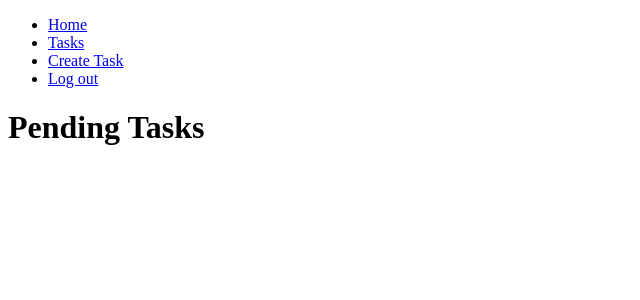
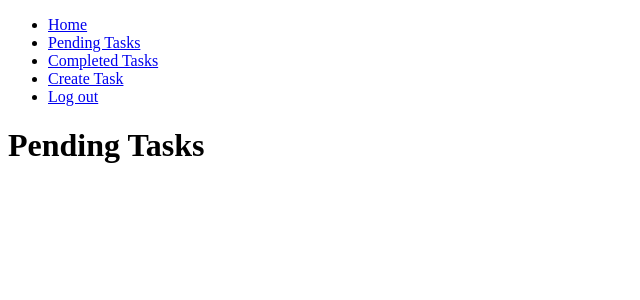
Before and after one commit to juliannParra99/auth-tasks, a Django app: page /tasks/ in a window 1280 px wide. Shown: the top 300 px of the page, without its empty margins (0-640 px from the left). Run offline with Django 4.2, Linux system fonts and the light colour scheme; the visitor is signed in with stand-in values (Sample User, id 1); data that the repository does not hold is empty.

Commit message:
Added:17. Listar tareas completadas: Se mostraran las tareas completadas ademas de las que tenemos como pendientes, esto utilizando la propiedad datecompelted del modelo, donde si la propiedad no es nula entonces tiene una fecha y por ende fue completada

```diff
--- a/djangocrud/urls.py
+++ b/djangocrud/urls.py
@@ -23,6 +23,8 @@ urlpatterns = [
     path('', views.home, name='home'),
     path('signup/', views.signup, name='signup'),
     path('tasks/', views.tasks, name='tasks'),
+    # va a mostrar la misma views.tasks, pero las operaciones seran distintas, se mostraran las tareas que ya fueron realizadas, completadas
+    path('tasks_completed/', views.tasks_completed, name='tasks_completed'),
     path('tasks/create/', views.create_task, name='create_task'),
     path('tasks/<int:task_id>/', views.task_detail, name='task_detail'),
     path('tasks/<int:task_id>/complete', views.complete_task, name='complete_task'),
--- a/tasks/templates/base.html
+++ b/tasks/templates/base.html
@@ -12,8 +12,10 @@
         <li><a href='/'>Home</a></li>
 
         {% if user.is_authenticated %}
-        <li><a href='/tasks'>Tasks</a></li>
-        <!-- se agrega ruta para crear tarea cuando el usuario se logea -->
+        <!-- aqui uso sintaxis de jinga para usar los nombre que leas aplique en 'urls.py' en lugar de la url completa para que quede mas prolijo -->
+        <li><a href="{% url 'tasks' %}">Pending Tasks</a></li>
+        <li><a href="{% url 'tasks_completed' %}">Completed Tasks</a></li>
+
         <li><a href='/tasks/create/'>Create Task</a></li>
         <li><a href='/logout'>Log out</a></li>
         {% else %}
--- a/tasks/templates/tasks.html
+++ b/tasks/templates/tasks.html
@@ -2,12 +2,12 @@
 
 {% block content %}
 
-<h1>Pending Tasks </h1>
+<h1>{{title}}</h1>
 <!-- el tasks que le paso desde 'Views' -->
 <ul>
     {% for task in tasks %}
     <li>
-        <!--aca lo que hago es decir que cuando haga click en la etiqueta A, va a redirijir a la url task_detail (nombrada en urls.py), y el segundo parametro es el parametro que va a recibir:task.id el ID de la tarea, del Modelo  -->
+
         <a href="{% url 'task_detail' task.id %}">
             {% if task.important %}
         <strong>{{task.title}}</strong>
@@ -18,6 +18,8 @@
 
         <p>{{task.description}}</p>
         <p>{{task.user.username}}</p>
+        <!-- esto solo lo tienen las tareas que fueron compeltas, las tareas normales no las tiene -->
+        <p>{{task.datecompleted|date:'M j Y:i'}}</p>
 
         </a>
 
--- a/tasks/views.py
+++ b/tasks/views.py
@@ -41,12 +41,24 @@ def signup(request):
         })
 
 
+
 def tasks(request):
 
     tasks = Task.objects.filter(user=request.user, datecompleted__isnull=True)
 
     return render(request, 'tasks.html', {
-        'tasks': tasks
+        'tasks': tasks,
+        'title': 'Pending Tasks'
+    })
+
+# va a mostrar las tareas que ya han sido completadas
+def tasks_completed(request):
+    #  lo que cambia aca es que el datecompleted_isnull= False, por lo que va a mostrar aquellas que no esten en null, osea que tengan una fecha y por ende ya hayan sido completadas; y que van a estar ordenadas desde la ultima
+    tasks = Task.objects.filter(user=request.user, datecompleted__isnull=False).order_by('-datecompleted')
+    # va a renderizar tasks, pero va a tener una funcionalidad diferente cuando tenga el datecompleted con una fecha asignada
+    return render(request, 'tasks.html', {
+        'tasks': tasks,
+        'title': 'Completed Tasks'
     })
 
 
```
